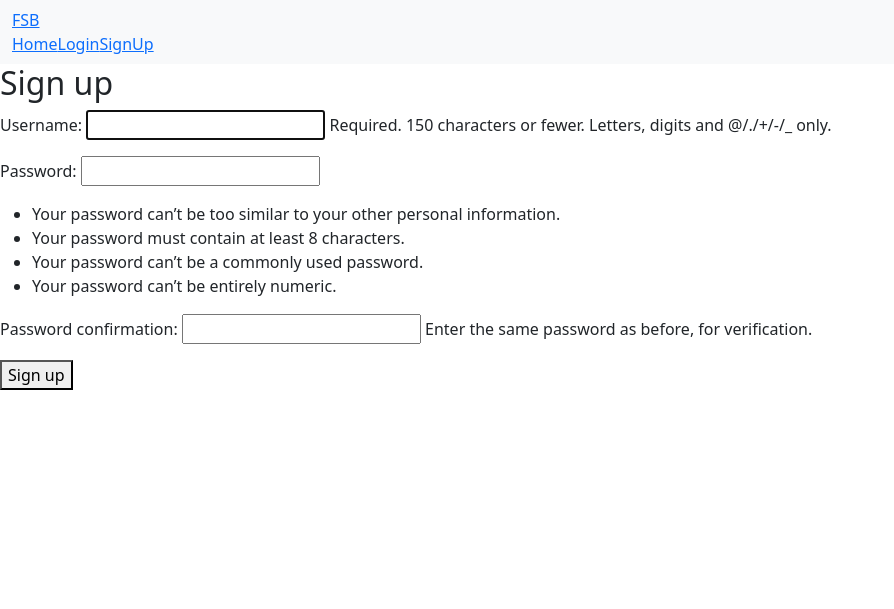
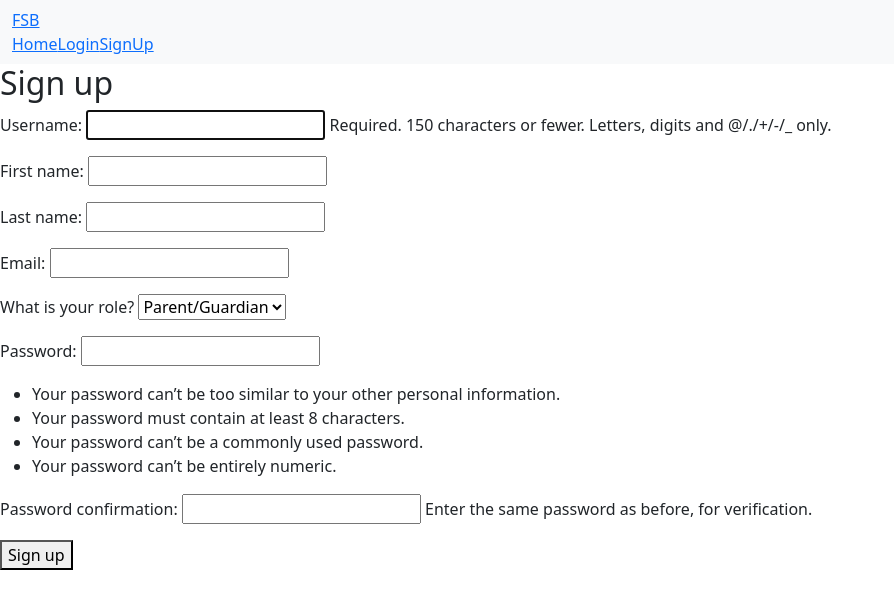
Before and after one commit to neshmasood/family-banking-system, a Django app: page /signup/ in a window 1280 px wide. Shown: the top 609 px of the page, without its empty margins (0-894 px from the left). Run offline with Django 4.2, Linux system fonts and the light colour scheme.

Commit message:
add extra fields to sign up form

```diff
--- /dev/null
+++ b/main_app/forms.py
@@ -0,0 +1,23 @@
+from django.contrib.auth.forms import UserCreationForm
+from django.contrib.auth.models import User
+from django import forms
+
+
+
+ROLE_CHOICES= [
+    ('parent/guardian', 'Parent/Guardian'),
+    ('child', 'Child')
+    ]
+
+class SignUpForm(UserCreationForm):
+    first_name = forms.CharField(max_length=30)
+    last_name = forms.CharField(max_length=50)
+    email = forms.EmailField()
+    role = forms.CharField(label='What is your role?', widget=forms.Select(choices=ROLE_CHOICES))
+
+
+
+
+    class Meta:
+        model = User
+        fields = ('username', 'first_name', 'last_name', 'email', 'role', 'password1', 'password2' )
--- a/main_app/views.py
+++ b/main_app/views.py
@@ -1,4 +1,4 @@
-from django.shortcuts import render
+from django.shortcuts import render, redirect
 from django.views.generic.base import TemplateView
 from django.views import View
 from django.views.generic import DetailView, CreateView, DeleteView, UpdateView
@@ -10,6 +10,8 @@ from django.urls import reverse
 from .models import Task, Transaction
 from django.contrib.auth.mixins import LoginRequiredMixin
 from django.shortcuts import render, redirect
+from .forms import SignUpForm
+
 
 
 # Create your views here.
@@ -42,9 +44,6 @@ class Task_Create(LoginRequiredMixin, CreateView):
     fields = ['name', 'amount', 'duedate', 'status', 'user']
     template_name = "task_create.html"
     success_url = '/'
-    # success_url = "/tasks/"
-    # def get_success_url(self):
-    #     return reverse('task_detail', kwargs={'pk': self.object.pk})
     def form_valid(self, form):
         form.instance.user = self.request.user
         return super().form_valid(form)
@@ -111,67 +110,7 @@ class Transaction_Delete(DeleteView):
 
 
 
-
 # django auth
-# def login_view(request):
-#      # if post, then authenticate (user submitted username and password)
-#     if request.method == 'POST':
-#         form = AuthenticationForm(request, request.POST)
-#         # form = LoginForm(request.POST)
-#         if form.is_valid():
-#             u = form.cleaned_data['username']
-#             p = form.cleaned_data['password']
-#             user = authenticate(username = u, password = p)
-#             if user is not None:
-#                 if user.is_active:
-#                     login(request, user)
-#                     return HttpResponseRedirect('/user/'+u)
-#                 else:
-#                     print('The account has been disabled.')
-#                     return HttpResponseRedirect('/login')
-#             else:
-#                 print('The username and/or password is incorrect.')
-#                 return HttpResponseRedirect('/login')
-#     else: # it was a get request so send the empty login form
-#         # form = LoginForm()
-#         form = AuthenticationForm()
-#         return render(request, 'login.html', {'form': form})
-
-
-# def login_view(request):
-#     if request.method == 'POST':
-#         form = AuthenticationForm(request, request.POST)
-#         if form.is_valid():
-#             u = form.cleaned_data['username']
-#             p = form.cleaned_data['password']
-#             user = authenticate(username = u, password = p)
-#             if user is not None:
-#                 if user.is_active:
-#                     login(request, user)
-#                     return HttpResponseRedirect('/user/'+u)
-#                 else:
-#                     return render(request, 'login.html', {'form': form})
-#             else:
-#                 return render(request, 'login.html', {'form': form})
-#         else:
-#             return render(request, 'signup.html', {'form': form})
-#     else:
-#         form = AuthenticationForm()
-#         return render(request, 'login.html', {'form': form})
-
-# def login_view(request):
-#     errors = ''
-#     if request.method == "POST":
-#         form = UserCreationForm(request.POST)
-#         if form.is_valid():
-#             user = form.save()
-#             login(request, user)
-#             return HttpResponseRedirect('/')
-#         else:
-#             errors = form.errors
-#     form = UserCreationForm()
-#     return render(request, 'login.html', {'form': form, 'errors': errors})
-
 def login_view(request):
     errors = ''
     if request.method == "POST":
@@ -192,33 +131,17 @@ def logout_view(request):
     return HttpResponseRedirect('/')
 
 
-# def signup_view(request):
-#     if request.method == 'POST':
-#         form = UserCreationForm(request.POST)
-#         if form.is_valid():
-#             user = form.save()
-#             login(request, user)
-#             print('Hello', user.username)
-#             return HttpResponseRedirect('/user/'+str(user.username))
-#         else:
-#             HttpResponse('<h1>Try Again</h1>')
-#     else:
-#         form = UserCreationForm()
-#         return render(request, 'signup.html', {'form': form})
-
-
 
 def signup_view(request):
     if request.method == 'POST':
-        form = UserCreationForm(request.POST)
+        form = SignUpForm(request.POST)
         if form.is_valid():
-            user = form.save()
+            form.save()
+            username = form.cleaned_data.get('username')
+            raw_password = form.cleaned_data.get('password1')
+            user = authenticate(username=username, password=raw_password)
             login(request, user)
-            print('HEY', user.username)
-            return HttpResponseRedirect('/')
-        else:
-            return render(request, 'signup.html', {'form': form})
-
+            return redirect('/')
     else:
-        form = UserCreationForm()
-        return render(request, 'signup.html', {'form': form})
+        form = SignUpForm()
+    return render(request, 'signup.html', {'form': form})
```
Also changed, not shown: main_app/templates/signup.html (line endings or trailing spaces).
